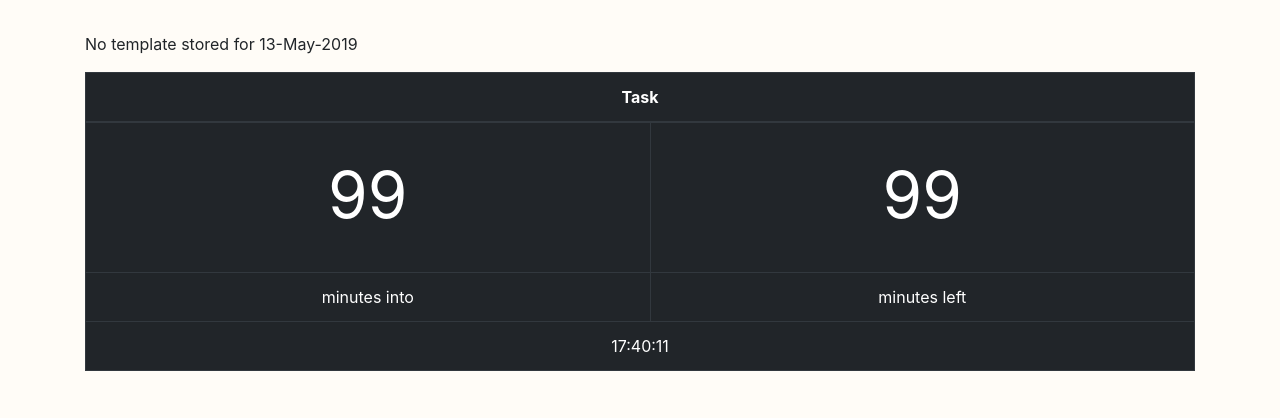
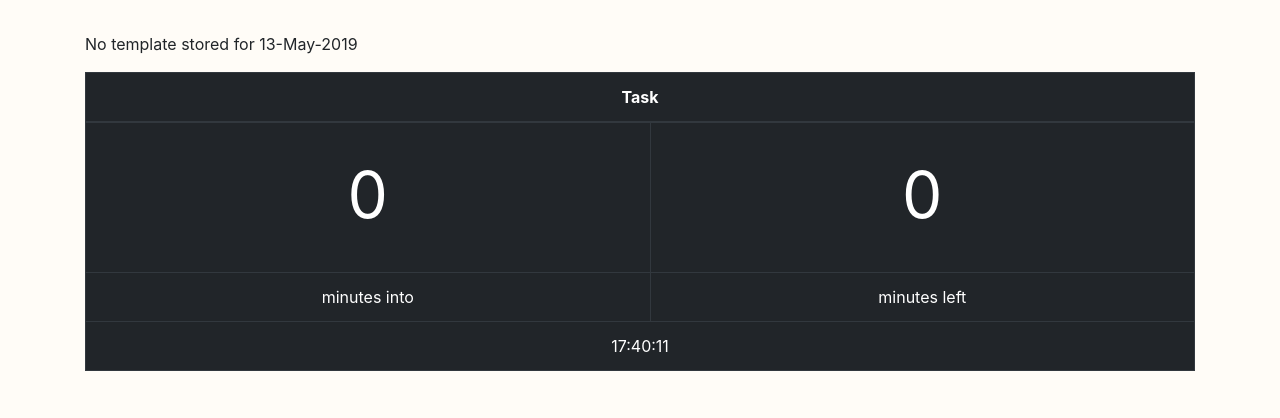
Before and after one commit to LargeLlama/hercules, a Flask app: page / in a window 1280 px wide. Shown: the part 40-458 px from the top of the page. Run offline with Flask 2, Linux system fonts and the light colour scheme; the visitor is signed in with stand-in values (Sample User, id 1); data that the repository does not hold is empty; some libraries are stand-ins or nearby versions.

Commit message:
timer fully functional with minutes into and left

```diff
--- a/miami/static/timer.js
+++ b/miami/static/timer.js
@@ -1,19 +1,81 @@
-var timer = document.getElementById('timer')
+//the timer
+var timer = document.getElementById('timer');
+//the time into the task
+var inTime = document.getElementById("time_into");
+//time until end of task
+var unTime = document.getElementById("time_left");
+//the first column of start times
+var startTimes = document.getElementsByName("1");
+//the second column of end times
+var endTimes = document.getElementsByName("2");
 
+
+//console.log(startTimes);
+//console.log(endTimes);
+
+//updates every second
 var x = setInterval(function() {
-
   // Get today's date and time
   var now = new Date().getTime();
   var hour = Math.floor((now % (1000 * 60 * 60 * 24)) / (1000 * 60 * 60));
+  hour = hour - 4;
   var minute = Math.floor((now % (1000 * 60 * 60)) / (1000 * 60));
   var second = Math.floor((now % (1000 * 60)) / 1000);
+  //just in case there is no task at this time
+  var into = 0;
+  var until = 0;
+  for (var x = 0;x < startTimes.length;x++){
+    //definitely before the current time
+    if (parseInt(startTimes[x].innerHTML.substr(0,2)) < hour ){
+      //definitely after the current time
+      if (parseInt(endTimes[x].innerHTML.substr(0,2)) > hour){
+        //calculate the numbers
+        into = (hour - parseInt(startTimes[x].innerHTML.substr(0,2))) * 60 + (minute - parseInt(startTimes[x].innerHTML.substr(3,5)));
+        until = (parseInt(endTimes[x].innerHTML.substr(0,2)) - hour) * 60 + (parseInt(endTimes[x].innerHTML.substr(3,5)) - minute);
+        break;
+      }
+      //if hour is not greater then gotta check minutes
+      else if (parseInt(endTimes[x].innerHTML.substr(0,2)) == hour){
+        //minutes greater so the time is in the task timeframe
+        if (parseInt(endTimes[x].innerHTML.substr(3,5)) >= minute){
+          into = (hour - parseInt(startTimes[x].innerHTML.substr(0,2))) * 60 + (minute - parseInt(startTimes[x].innerHTML.substr(3,5)));
+          until = (parseInt(endTimes[x].innerHTML.substr(0,2)) - hour) * 60 + (parseInt(endTimes[x].innerHTML.substr(3,5)) - minute);
+          break;
+        }
+      }
+    }
+    else if (parseInt(startTimes[x].innerHTML.substr(0,2)) == hour){
+      //check if the minutes for the start time are less than current time
+      if (parseInt(startTimes[x].innerHTML.substr(3,5)) <= minute){
+        //rest here is same as above
+        if (parseInt(endTimes[x].innerHTML.substr(0,2)) > hour){
+          into = (hour - parseInt(startTimes[x].innerHTML.substr(0,2))) * 60 + (minute - parseInt(startTimes[x].innerHTML.substr(3,5)));
+          console.log(into);
+          until = (parseInt(endTimes[x].innerHTML.substr(0,2)) - hour) * 60 + (parseInt(endTimes[x].innerHTML.substr(3,5)) - minute);
+          break;
+        }
+        else if (parseInt(endTimes[x].innerHTML.substr(0,2)) == hour){
+          if (parseInt(endTimes[x].innerHTML.substr(3,5)) >= minute){
+            into = (hour - parseInt(startTimes[x].innerHTML.substr(0,2))) * 60 + (minute - parseInt(startTimes[x].innerHTML.substr(3,5)));
+            until = (parseInt(endTimes[x].innerHTML.substr(0,2)) - hour) * 60 + (parseInt(endTimes[x].innerHTML.substr(3,5)) - minute);
+            break;
+          }
+        }
+      }
+    }
+  }
+
+  //turns it into a string
   if (minute < 10){
     minute = "0" + minute;
   }
+  //turns it into a string
   if (second < 10){
     second = "0" + second;
   }
-  hour = hour - 4;
+
+  inTime.innerHTML = into;
+  unTime.innerHTML = until;
   timer.innerHTML = hour + ":" + minute + ":" + second;
 
 
--- a/miami/templates/home.html
+++ b/miami/templates/home.html
@@ -26,9 +26,7 @@ Home
         {{ loop.index0 }}
     </td>
     {% for col in row %}
-    <td>
-      {{col}}
-    </td>
+    <td name="{{ loop.index0 }}">{{col}}</td>
     {% endfor %}
   </tr>
   {% endfor %}
@@ -41,8 +39,8 @@ Home
     </thead>
     <tbody>
         <tr>
-            <td class="home time" value="time_into"> 99 </td>
-            <td class="home time" value="time_left"> 99 </td>
+            <td class="home time" value="time_into" id="time_into"> 99 </td>
+            <td class="home time" value="time_left" id="time_left"> 99 </td>
         </tr>
         <tr>
             <td class="home"> minutes into </td>
```
Also changed, not shown: doc/devlog.txt (+9 -0 lines).
